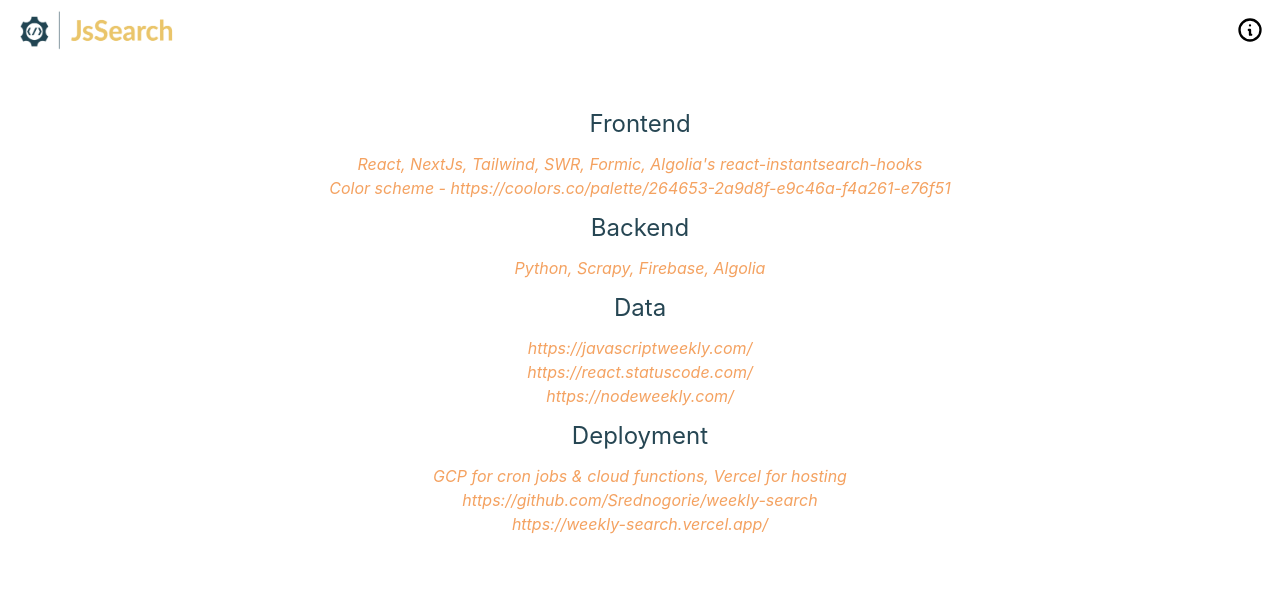
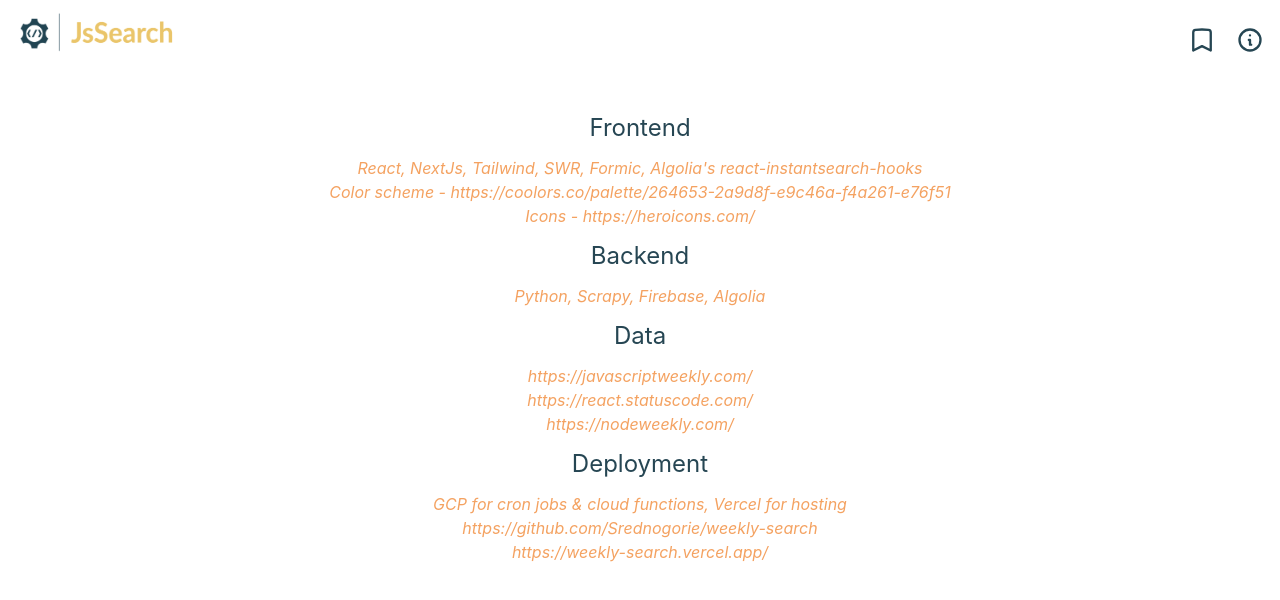
Before and after one commit to Srednogorie/weekly-search, a Next.js app: page /about in a window 1280 px wide. Shown: the top 600 px of the page. Built offline with nearby package versions, Linux system fonts and the light colour scheme.

Commit message:
Add bookmarks.

```diff
--- a/components/CustomRefinementList.tsx
+++ b/components/CustomRefinementList.tsx
@@ -12,7 +12,7 @@
         const reactWeekly = items.find(x => x.value === 'ReactStatusWeekly')
         const reactWeeklyCount = reactWeekly ? reactWeekly.count : 0
         return (
-            <div className="ais-RefinementList mb-4">
+            <div className="ais-RefinementList">
                 <ul className="ais-RefinementList-list flex">
                     <li className="ais-RefinementList-item ml-4 mr-4">
                         <label className="ais-RefinementList-label cursor-pointer">
--- a/components/Detail.tsx
+++ b/components/Detail.tsx
@@ -1,4 +1,4 @@
-import React, {Fragment, useEffect, useState} from "react"
+import React, {useEffect, useState} from "react"
 import {useIsUserLogged} from "../hooks"
 import {SingleArticle} from "../db/fetchers"
 import AdminButtons from "./AdminButtons"
@@ -38,7 +38,7 @@
                 }
                 <p className="font-normal text-[#264653]">{article.description}</p>
                 {article.article_additional_urls.length > 0 && (
-                    <Fragment>
+                    <>
                         <p className="text-sm text-[#264653] mt-3 font-semibold">Additional Urls</p>
                         <ul>
                             {article.article_additional_urls.map(url => (
@@ -48,7 +48,7 @@
                             ))}
                         </ul>
 
-                    </Fragment>
+                    </>
                 )}
                 <div className="font-normal text-[#264653] text-sm mt-3 font-semibold">
                     Source
--- a/components/Hit.tsx
+++ b/components/Hit.tsx
@@ -1,18 +1,11 @@
 import React from "react"
+import {colorMap} from "../utils";
 interface Props {
     hit: {"created": any, "title": string, "description": string, "objectID": string, "provider": string}
 }
 
-type ColorMapInterface = {
-    [key: string]: Array<string>
-}
 const Hit: React.FC<Props> = ({hit}) => {
     const {objectID, provider} = hit
-    const colorMap: ColorMapInterface = {
-        "JavaScriptWeekly": ["border-[#f4a261]", "hover:bg-[#f4a261]"],
-        "NodeJsWeekly": ["border-[#2a9d8f]", "hover:bg-[#2a9d8f]"],
-        "ReactStatusWeekly": ["border-[#e76f51]", "hover:bg-[#e76f51]"],
-    };
     let classString = `block p-4 ml-4 mr-4 sm:ml-28 sm:mr-28 mt-8 bg-white rounded-lg border-[3px] ${colorMap[provider][0]} shadow hover:shadow-md ${colorMap[provider][1]} hover:bg-opacity-10`;
     return (
         <a key={objectID} href={`/${objectID}`} className={classString}>
--- a/components/NavBar.tsx
+++ b/components/NavBar.tsx
@@ -13,16 +13,23 @@
                         </a>
                     </Link>
                 </div>
-                <div id="navbar-default">
-                    <ul className="flex flex-col mt-4 md:flex-row md:space-x-8 md:mt-0 md:text-sm md:font-medium cursor-pointer">
-                        <li>
-                            <Link href="/about" className="block py-2 pr-4 pl-3 text-[#264653]">
-                                <svg xmlns="http://www.w3.org/2000/svg" className="h-7 w-7" fill="none" viewBox="0 0 24 24" stroke="currentColor" strokeWidth={2}>
-                                    <path strokeLinecap="round" strokeLinejoin="round" d="M13 16h-1v-4h-1m1-4h.01M21 12a9 9 0 11-18 0 9 9 0 0118 0z" />
-                                </svg>
-                            </Link>
-                        </li>
-                    </ul>
+                <div className="flex mt-4">
+                    <Link href="/bookmarks">
+                        <a className={"cursor-pointer has-tooltip"}>
+                            <span className='tooltip rounded shadow-lg p-1 bg-[#264653] text-white mt-8 opacity-70 text-xs'>Bookmarks</span>
+                            <svg xmlns="http://www.w3.org/2000/svg" className="h-7 w-7" fill="none" viewBox="0 0 24 24" strokeWidth={2} stroke="#264653">
+                                <path strokeLinecap="round" strokeLinejoin="round" d="M17.593 3.322c1.1.128 1.907 1.077 1.907 2.185V21L12 17.25 4.5 21V5.507c0-1.108.806-2.057 1.907-2.185a48.507 48.507 0 0111.186 0z"/>
+                            </svg>
+                        </a>
+                    </Link>
+                    <Link href="/about">
+                        <a className={"cursor-pointer has-tooltip ml-5"}>
+                            <span className='tooltip rounded shadow-lg p-1 bg-[#264653] text-white mt-8 opacity-70 text-xs'>About</span>
+                            <svg xmlns="http://www.w3.org/2000/svg" className="h-7 w-7" fill="none" viewBox="0 0 24 24" stroke="#264653" strokeWidth={2}>
+                                <path strokeLinecap="round" strokeLinejoin="round" d="M13 16h-1v-4h-1m1-4h.01M21 12a9 9 0 11-18 0 9 9 0 0118 0z" />
+                            </svg>
+                        </a>
+                    </Link>
                 </div>
             </div>
         </nav>
--- a/pages/about.tsx
+++ b/pages/about.tsx
@@ -1,15 +1,15 @@
 import {NextPage} from "next"
 import NavBar from "../components/NavBar"
-import {Fragment} from "react"
 
 const About: NextPage = () => {
     return (
-        <Fragment>
+        <>
             <NavBar/>
             <div className="flex flex-col items-center">
                 <h1 className="text-[#264653] text-2xl py-3 mt-3">Frontend</h1>
                 <p className="italic text-[#F4A261]">React, NextJs, Tailwind, SWR, Formic, Algolia&apos;s react-instantsearch-hooks</p>
                 <p className="italic text-[#F4A261]">Color scheme - https://coolors.co/palette/264653-2a9d8f-e9c46a-f4a261-e76f51</p>
+                <p className="italic text-[#F4A261]">Icons - https://heroicons.com/</p>
                 <h1 className="text-[#264653] text-2xl py-3">Backend</h1>
                 <p className="italic text-[#F4A261]">Python, Scrapy, Firebase, Algolia</p>
                 <h1 className="text-[#264653] text-2xl py-3">Data</h1>
@@ -21,7 +21,7 @@
                 <p className="italic text-[#F4A261]">https://github.com/Srednogorie/weekly-search</p>
                 <p className="italic text-[#F4A261]">https://weekly-search.vercel.app/</p>
             </div>
-        </Fragment>
+        </>
     )
 }
 
--- /dev/null
+++ b/pages/bookmarks.tsx
@@ -0,0 +1,46 @@
+import {GetStaticProps, NextPage} from "next"
+import NavBar from "../components/NavBar"
+import React from "react"
+import {serverFirestore} from "../db/firebase_server"
+import {colorMap} from "../utils"
+import {Article, BookmarkProps} from "../types"
+import {DocumentSnapshot} from "@firebase/firestore-types"
+
+const Bookmarks: NextPage<BookmarkProps> = ({articles}) => {
+    return (
+        <>
+            <NavBar/>
+            <div className={"mt-12"}>
+                {articles.map((article) => {
+                    let classString = `block p-4 ml-4 mr-4 sm:ml-28 sm:mr-28 mt-8 bg-white rounded-lg border-[3px] ${colorMap[article.provider][0]} shadow hover:shadow-md ${colorMap[article.provider][1]} hover:bg-opacity-10`;
+                    return (
+                        <a key={article.id} href={`/${article.id}`} className={classString}>
+                            <h5 className="mb-2 text-lg font-bold tracking-tight text-[#264653]">{article.title}</h5>
+                            <p className="font-normal text-[#264653]">{article.description}</p>
+                        </a>
+                    )
+                })}
+            </div>
+        </>
+    )
+}
+
+export const getStaticProps: GetStaticProps = async (context) => {
+    const articles: Article[] = []
+    await serverFirestore.collection("WeeklyArticles")
+        .where("protected", "==", true).orderBy("created").limit(10).get()
+        .then((docsSnapshot: DocumentSnapshot[]) => {
+            docsSnapshot.forEach((doc) => {
+                let entry = {...doc.data(), id: doc.id} as Article
+                entry.created = entry.created.seconds
+                articles.push(entry)
+            })
+        })
+    return {
+        props: {
+            articles: articles
+        }
+    }
+}
+
+export default Bookmarks;
--- a/pages/index.tsx
+++ b/pages/index.tsx
@@ -1,7 +1,6 @@
 import type { NextPage } from 'next'
 import algoliasearch from 'algoliasearch/lite'
 import {InstantSearch, SearchBox, Hits, Configure, SearchBoxProps} from 'react-instantsearch-hooks-web'
-import {Fragment} from "react"
 import Hit from "../components/Hit"
 import CustomRefinementList from "../components/CustomRefinementList"
 import NavBar from "../components/NavBar"
@@ -17,9 +16,9 @@
 
 const Home: NextPage = () => {
     return (
-        <Fragment>
+        <div className={"flex flex-col h-screen"}>
             <NavBar/>
-            <div className="flex flex-col items-center justify-start h-screen mt-6">
+            <div className="flex flex-col items-center justify-start flex-grow">
               <InstantSearch searchClient={searchClient} indexName="JsWeeklyArticles">
                   <SearchBox
                       classNames={
@@ -43,14 +42,16 @@
                                 </svg>
                       }
                   />
-                  <CustomRefinementList attribute="provider"/>
+                  <div className={"min-h-[1.5rem] mb-4"}>
+                      <CustomRefinementList attribute="provider"/>
+                  </div>
                   <hr className="border border-[#264653] w-full opacity-60 mb-4"/>
                   <Configure hitsPerPage={15}/>
-                  <Hits hitComponent={Hit} classNames={{root: "flex-grow"}}/>
+                  <Hits hitComponent={Hit}/>
               </InstantSearch>
-              <Footer/>
             </div>
-        </Fragment>
+            <Footer/>
+        </div>
   )
 }
 
--- a/pages/login.tsx
+++ b/pages/login.tsx
@@ -1,6 +1,5 @@
 import React from "react"
 import {getAuth, signInWithEmailAndPassword} from "firebase/auth"
-import {Fragment} from "preact"
 import NavBar from "../components/NavBar"
 import {ErrorMessage, Field, Form, Formik} from "formik"
 import {useRouter} from "next/router"
@@ -25,7 +24,7 @@
             });
     }
     return (
-        <Fragment>
+        <>
             <NavBar/>
             <section>
                 <div className="flex flex-col items-center justify-center px-6 py-8 mx-auto mt-28 lg:py-0">
@@ -86,7 +85,7 @@
                     </div>
                 </div>
             </section>
-        </Fragment>
+        </>
     )
 }
 
--- a/styles/globals.css
+++ b/styles/globals.css
@@ -56,3 +56,11 @@
 .h-screen{
   height:calc(100vh - 6rem)!important;
 }
+
+.tooltip {
+  @apply invisible absolute;
+}
+
+.has-tooltip:hover .tooltip {
+  @apply visible z-50
+}
--- /dev/null
+++ b/utils.ts
@@ -0,0 +1,9 @@
+import {ColorMapInterface} from "./types"
+
+const colorMap: ColorMapInterface = {
+    "JavaScriptWeekly": ["border-[#f4a261]", "hover:bg-[#f4a261]"],
+    "NodeJsWeekly": ["border-[#2a9d8f]", "hover:bg-[#2a9d8f]"],
+    "ReactStatusWeekly": ["border-[#e76f51]", "hover:bg-[#e76f51]"],
+}
+
+export {colorMap}
```
Also changed, not shown: types.ts (+8 -0 lines).
